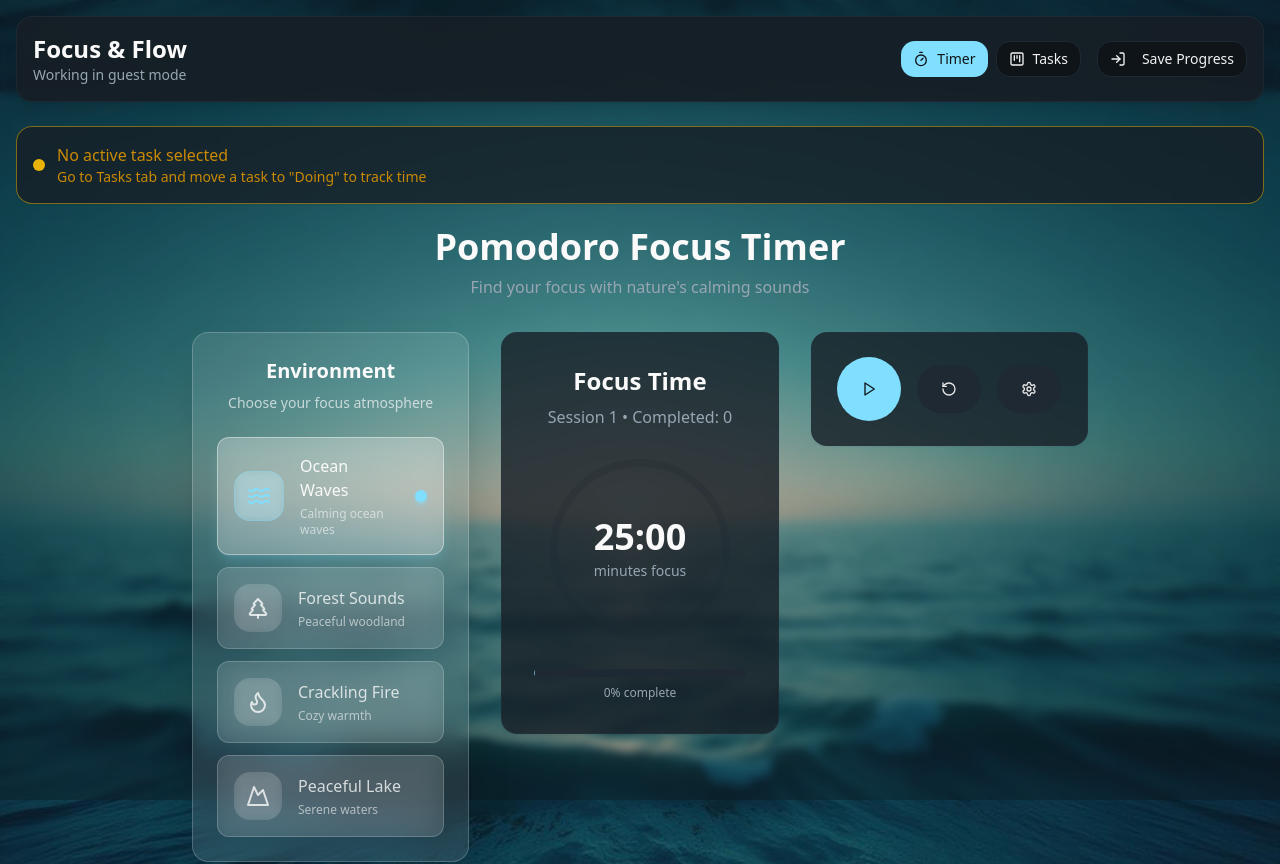
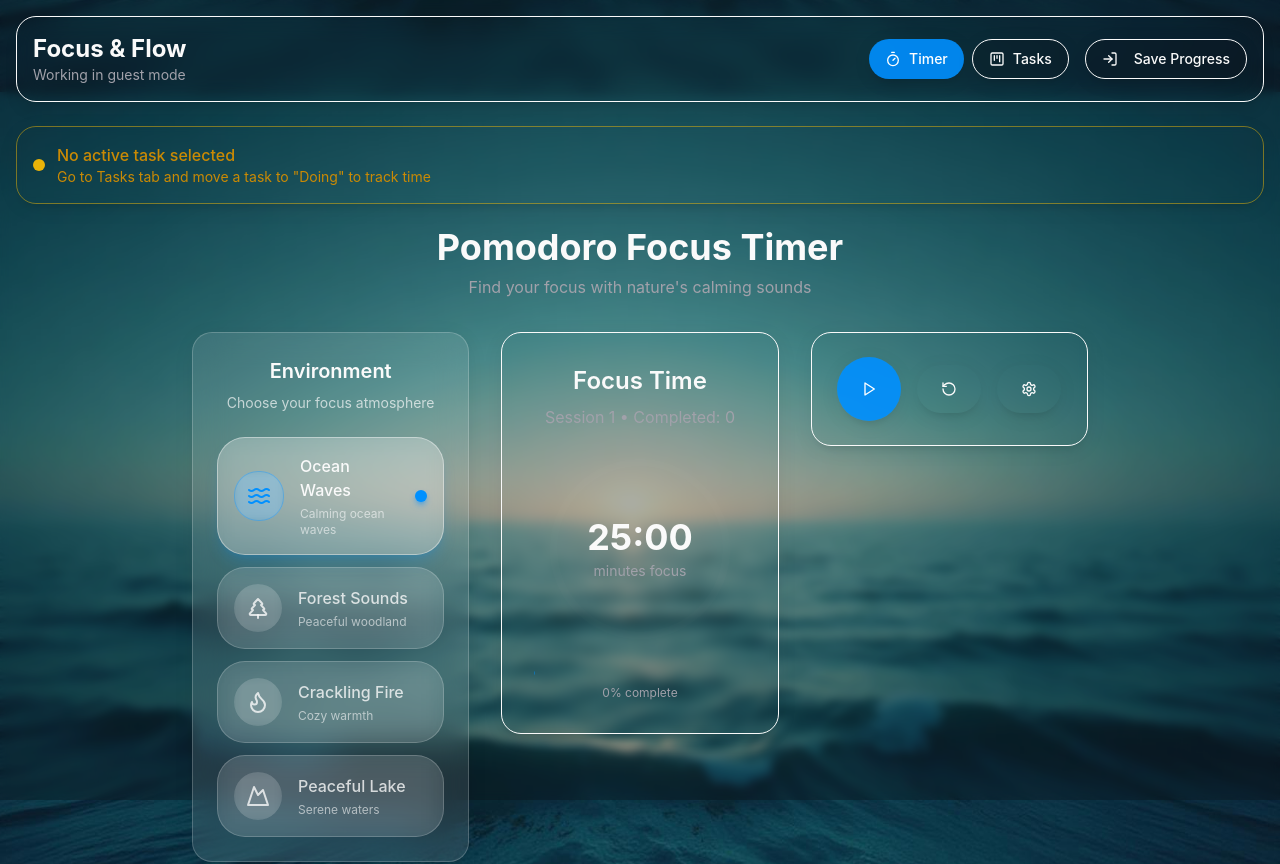
Before and after one commit to dimasmukhlas/webpomodoro, a React (Vite) app: page / in a window 1280 px wide. Shown: the top 864 px of the page. Built offline with nearby package versions, Linux system fonts and the light colour scheme.

Commit message:
Refactor UI for iOS design

```diff
--- a/src/App.css
+++ b/src/App.css
@@ -1,12 +1,18 @@
-/* Pomodoro Timer Styles */
+/* Apple iOS Pomodoro Timer Styles */
 #root {
   min-height: 100vh;
   margin: 0;
   padding: 0;
+  background: linear-gradient(135deg,
+    rgba(20, 25, 45, 0.95) 0%,
+    rgba(15, 20, 40, 0.98) 100%);
 }
 
 body {
   margin: 0;
   min-height: 100vh;
-  transition: background-image 0.8s cubic-bezier(0.4, 0, 0.2, 1);
+  transition: background-image 0.6s cubic-bezier(0.25, 0.46, 0.45, 0.94);
+  backdrop-filter: blur(40px);
+  -webkit-backdrop-filter: blur(40px);
+  font-family: -apple-system, BlinkMacSystemFont, 'Segoe UI', 'Roboto', sans-serif;
 }
--- a/src/components/ui/button.tsx
+++ b/src/components/ui/button.tsx
@@ -5,25 +5,25 @@ import { cva, type VariantProps } from "class-variance-authority"
 import { cn } from "@/lib/utils"
 
 const buttonVariants = cva(
-  "inline-flex items-center justify-center gap-2 whitespace-nowrap rounded-md text-sm font-medium ring-offset-background transition-colors focus-visible:outline-none focus-visible:ring-2 focus-visible:ring-ring focus-visible:ring-offset-2 disabled:pointer-events-none disabled:opacity-50 [&_svg]:pointer-events-none [&_svg]:size-4 [&_svg]:shrink-0",
+  "inline-flex items-center justify-center gap-2 whitespace-nowrap rounded-apple text-sm font-medium ring-offset-background transition-all duration-300 focus-visible:outline-none focus-visible:ring-2 focus-visible:ring-ring focus-visible:ring-offset-2 disabled:pointer-events-none disabled:opacity-50 [&_svg]:pointer-events-none [&_svg]:size-4 [&_svg]:shrink-0 backdrop-blur-glass",
   {
     variants: {
       variant: {
-        default: "bg-primary text-primary-foreground hover:bg-primary/90",
+        default: "bg-primary/90 text-primary-foreground hover:bg-primary shadow-apple hover:shadow-apple-lg transform hover:scale-[1.02] active:scale-[0.98]",
         destructive:
-          "bg-destructive text-destructive-foreground hover:bg-destructive/90",
+          "bg-destructive/90 text-destructive-foreground hover:bg-destructive shadow-apple hover:shadow-apple-lg transform hover:scale-[1.02] active:scale-[0.98]",
         outline:
-          "border border-input bg-background hover:bg-accent hover:text-accent-foreground",
+          "border border-border/40 bg-background/20 backdrop-blur-glass hover:bg-accent/30 hover:text-accent-foreground shadow-apple transform hover:scale-[1.02] active:scale-[0.98]",
         secondary:
-          "bg-secondary text-secondary-foreground hover:bg-secondary/80",
-        ghost: "hover:bg-accent hover:text-accent-foreground",
-        link: "text-primary underline-offset-4 hover:underline",
+          "bg-secondary/60 text-secondary-foreground hover:bg-secondary/80 shadow-apple transform hover:scale-[1.02] active:scale-[0.98]",
+        ghost: "hover:bg-accent/20 hover:text-accent-foreground transform hover:scale-[1.02] active:scale-[0.98]",
+        link: "text-primary underline-offset-4 hover:underline transform hover:scale-[1.02] active:scale-[0.98]",
       },
       size: {
-        default: "h-10 px-4 py-2",
-        sm: "h-9 rounded-md px-3",
-        lg: "h-11 rounded-md px-8",
-        icon: "h-10 w-10",
+        default: "h-12 px-6 py-3",
+        sm: "h-10 rounded-apple px-4",
+        lg: "h-14 rounded-apple-lg px-8 text-base",
+        icon: "h-12 w-12",
       },
     },
     defaultVariants: {
--- a/src/components/ui/card.tsx
+++ b/src/components/ui/card.tsx
@@ -9,7 +9,7 @@ const Card = React.forwardRef<
   <div
     ref={ref}
     className={cn(
-      "rounded-lg border bg-card text-card-foreground shadow-sm",
+      "rounded-apple border border-border/20 bg-card/50 backdrop-blur-glass text-card-foreground shadow-apple animate-glass-morph",
       className
     )}
     {...props}
@@ -23,7 +23,7 @@ const CardHeader = React.forwardRef<
 >(({ className, ...props }, ref) => (
   <div
     ref={ref}
-    className={cn("flex flex-col space-y-1.5 p-6", className)}
+    className={cn("flex flex-col space-y-2 p-8", className)}
     {...props}
   />
 ))
@@ -36,7 +36,7 @@ const CardTitle = React.forwardRef<
   <h3
     ref={ref}
     className={cn(
-      "text-2xl font-semibold leading-none tracking-tight",
+      "text-3xl font-semibold leading-none tracking-tight",
       className
     )}
     {...props}
@@ -60,7 +60,7 @@ const CardContent = React.forwardRef<
   HTMLDivElement,
   React.HTMLAttributes<HTMLDivElement>
 >(({ className, ...props }, ref) => (
-  <div ref={ref} className={cn("p-6 pt-0", className)} {...props} />
+  <div ref={ref} className={cn("p-8 pt-0", className)} {...props} />
 ))
 CardContent.displayName = "CardContent"
 
@@ -70,7 +70,7 @@ const CardFooter = React.forwardRef<
 >(({ className, ...props }, ref) => (
   <div
     ref={ref}
-    className={cn("flex items-center p-6 pt-0", className)}
+    className={cn("flex items-center p-8 pt-0", className)}
     {...props}
   />
 ))
--- a/src/components/ui/checkbox.tsx
+++ b/src/components/ui/checkbox.tsx
@@ -11,7 +11,7 @@ const Checkbox = React.forwardRef<
   <CheckboxPrimitive.Root
     ref={ref}
     className={cn(
-      "peer h-4 w-4 shrink-0 rounded-sm border border-primary ring-offset-background focus-visible:outline-none focus-visible:ring-2 focus-visible:ring-ring focus-visible:ring-offset-2 disabled:cursor-not-allowed disabled:opacity-50 data-[state=checked]:bg-primary data-[state=checked]:text-primary-foreground",
+      "peer h-5 w-5 shrink-0 rounded-md border border-border/40 bg-background/20 backdrop-blur-glass ring-offset-background transition-all duration-300 focus-visible:outline-none focus-visible:ring-2 focus-visible:ring-ring focus-visible:ring-offset-2 disabled:cursor-not-allowed disabled:opacity-50 data-[state=checked]:bg-primary data-[state=checked]:text-primary-foreground shadow-apple hover:shadow-apple-lg transform hover:scale-[1.05] active:scale-[0.95]",
       className
     )}
     {...props}
--- a/src/components/ui/input.tsx
+++ b/src/components/ui/input.tsx
@@ -8,7 +8,7 @@ const Input = React.forwardRef<HTMLInputElement, React.ComponentProps<"input">>(
       <input
         type={type}
         className={cn(
-          "flex h-10 w-full rounded-md border border-input bg-background px-3 py-2 text-base ring-offset-background file:border-0 file:bg-transparent file:text-sm file:font-medium file:text-foreground placeholder:text-muted-foreground focus-visible:outline-none focus-visible:ring-2 focus-visible:ring-ring focus-visible:ring-offset-2 disabled:cursor-not-allowed disabled:opacity-50 md:text-sm",
+          "flex h-12 w-full rounded-apple border border-border/40 bg-background/20 backdrop-blur-glass px-4 py-3 text-base ring-offset-background file:border-0 file:bg-transparent file:text-sm file:font-medium file:text-foreground placeholder:text-muted-foreground focus-visible:outline-none focus-visible:ring-2 focus-visible:ring-ring focus-visible:ring-offset-2 disabled:cursor-not-allowed disabled:opacity-50 shadow-apple transition-all duration-300 hover:shadow-apple-lg md:text-sm",
           className
         )}
         ref={ref}
--- a/src/components/ui/progress.tsx
+++ b/src/components/ui/progress.tsx
@@ -10,13 +10,13 @@ const Progress = React.forwardRef<
   <ProgressPrimitive.Root
     ref={ref}
     className={cn(
-      "relative h-4 w-full overflow-hidden rounded-full bg-secondary",
+      "relative h-3 w-full overflow-hidden rounded-apple bg-secondary/30 backdrop-blur-glass shadow-apple",
       className
     )}
     {...props}
   >
     <ProgressPrimitive.Indicator
-      className="h-full w-full flex-1 bg-primary transition-all"
+      className="h-full w-full flex-1 bg-gradient-to-r from-primary to-primary/80 transition-all duration-500 ease-out rounded-apple shadow-inner"
       style={{ transform: `translateX(-${100 - (value || 0)}%)` }}
     />
   </ProgressPrimitive.Root>
--- a/src/components/ui/separator.tsx
+++ b/src/components/ui/separator.tsx
@@ -16,7 +16,7 @@ const Separator = React.forwardRef<
       decorative={decorative}
       orientation={orientation}
       className={cn(
-        "shrink-0 bg-border",
+        "shrink-0 bg-border/30 backdrop-blur-glass",
         orientation === "horizontal" ? "h-[1px] w-full" : "h-full w-[1px]",
         className
       )}
--- a/src/index.css
+++ b/src/index.css
@@ -2,78 +2,84 @@
 @tailwind components;
 @tailwind utilities;
 
-/* Nature-themed Pomodoro Timer Design System */
+/* Apple Transparent iOS Design System */
 
 @layer base {
   :root {
-    /* Base theme - Default/Sea */
-    --background: 210 25% 8%;
+    /* Apple-style transparent design tokens */
+    --background: 240 10% 3.9%;
     --foreground: 0 0% 98%;
 
-    --card: 210 25% 12%;
-    --card-foreground: 0 0% 95%;
+    --card: 0 0% 100% / 0.05;
+    --card-foreground: 0 0% 98%;
 
-    --popover: 210 25% 10%;
-    --popover-foreground: 0 0% 95%;
+    --popover: 0 0% 100% / 0.1;
+    --popover-foreground: 0 0% 98%;
 
-    --primary: 195 100% 75%;
-    --primary-foreground: 210 25% 8%;
+    --primary: 221 83% 53%;
+    --primary-foreground: 0 0% 100%;
 
-    --secondary: 210 25% 16%;
-    --secondary-foreground: 0 0% 90%;
+    --secondary: 0 0% 100% / 0.08;
+    --secondary-foreground: 0 0% 98%;
 
-    --muted: 210 25% 14%;
-    --muted-foreground: 210 15% 65%;
+    --muted: 0 0% 100% / 0.05;
+    --muted-foreground: 240 5% 64.9%;
 
-    --accent: 195 100% 65%;
-    --accent-foreground: 210 25% 8%;
+    --accent: 0 0% 100% / 0.1;
+    --accent-foreground: 0 0% 98%;
 
-    --destructive: 0 75% 65%;
+    --destructive: 0 84% 60%;
     --destructive-foreground: 0 0% 98%;
 
-    --border: 210 25% 20%;
-    --input: 210 25% 16%;
-    --ring: 195 100% 75%;
+    --border: 0 0% 100% / 0.12;
+    --input: 0 0% 100% / 0.08;
+    --ring: 221 83% 53%;
 
-    --radius: 1rem;
+    --radius: 1.5rem;
 
-    /* Nature theme colors */
-    --sea-primary: 195 100% 75%;
-    --sea-secondary: 200 100% 60%;
-    --sea-background: 210 25% 8%;
-    --sea-card: 210 25% 12%;
+    /* Apple iOS theme colors */
+    --sea-primary: 206 100% 50%;
+    --sea-secondary: 195 100% 75%;
+    --sea-background: 220 20% 6%;
+    --sea-card: 0 0% 100% / 0.05;
 
-    --forest-primary: 120 60% 70%;
-    --forest-secondary: 100 50% 45%;
-    --forest-background: 120 25% 8%;
-    --forest-card: 120 25% 12%;
+    --forest-primary: 142 71% 45%;
+    --forest-secondary: 120 60% 70%;
+    --forest-background: 120 20% 6%;
+    --forest-card: 0 0% 100% / 0.05;
 
-    --woodfire-primary: 25 100% 70%;
-    --woodfire-secondary: 15 90% 55%;
-    --woodfire-background: 15 25% 8%;
-    --woodfire-card: 15 25% 12%;
+    --woodfire-primary: 25 95% 53%;
+    --woodfire-secondary: 25 100% 70%;
+    --woodfire-background: 15 20% 6%;
+    --woodfire-card: 0 0% 100% / 0.05;
 
-    --lake-primary: 220 80% 75%;
-    --lake-secondary: 240 70% 60%;
-    --lake-background: 230 25% 8%;
-    --lake-card: 230 25% 12%;
+    --lake-primary: 212 100% 48%;
+    --lake-secondary: 220 80% 75%;
+    --lake-background: 230 20% 6%;
+    --lake-card: 0 0% 100% / 0.05;
 
-    /* Gradients */
-    --gradient-sea: linear-gradient(135deg, hsl(195 100% 20%), hsl(210 80% 15%));
-    --gradient-forest: linear-gradient(135deg, hsl(120 40% 20%), hsl(100 30% 15%));
-    --gradient-woodfire: linear-gradient(135deg, hsl(25 60% 25%), hsl(15 40% 15%));
-    --gradient-lake: linear-gradient(135deg, hsl(220 50% 20%), hsl(240 40% 15%));
+    /* Apple-style gradients with transparency */
+    --gradient-sea: linear-gradient(135deg, hsl(206 100% 10% / 0.8), hsl(220 20% 6% / 0.9));
+    --gradient-forest: linear-gradient(135deg, hsl(142 71% 10% / 0.8), hsl(120 20% 6% / 0.9));
+    --gradient-woodfire: linear-gradient(135deg, hsl(25 95% 10% / 0.8), hsl(15 20% 6% / 0.9));
+    --gradient-lake: linear-gradient(135deg, hsl(212 100% 10% / 0.8), hsl(230 20% 6% / 0.9));
+
+    /* Apple-style glass effects */
+    --glass-background: 0 0% 100% / 0.1;
+    --glass-border: 0 0% 100% / 0.18;
+    --glass-shadow: 0 8px 32px 0 rgb(31 38 135 / 0.37);
 
     /* Timer colors */
     --timer-progress: var(--primary);
     --timer-track: hsl(var(--muted));
     --timer-glow: hsl(var(--primary) / 0.3);
 
-    /* Animations */
-    --transition-theme: all 0.8s cubic-bezier(0.4, 0, 0.2, 1);
-    --transition-smooth: all 0.3s cubic-bezier(0.4, 0, 0.2, 1);
+    /* Apple-style animations */
+    --transition-theme: all 0.6s cubic-bezier(0.25, 0.46, 0.45, 0.94);
+    --transition-smooth: all 0.3s cubic-bezier(0.25, 0.46, 0.45, 0.94);
+    --transition-spring: all 0.4s cubic-bezier(0.175, 0.885, 0.32, 1.275);
 
-    --radius: 1rem;
+    --radius: 1.5rem;
 
     --sidebar-background: 0 0% 98%;
 
@@ -138,5 +144,23 @@
 
   body {
     @apply bg-background text-foreground;
+    font-family: -apple-system, BlinkMacSystemFont, 'Segoe UI', system-ui, sans-serif;
+    font-feature-settings: 'kern' 1;
+    text-rendering: optimizeLegibility;
+    -webkit-font-smoothing: antialiased;
+    -moz-osx-font-smoothing: grayscale;
+  }
+
+  /* Apple-style glass morphism utilities */
+  .glass-card {
+    @apply backdrop-blur-glass bg-card/50 border border-border/20 rounded-apple shadow-apple;
+  }
+
+  .glass-button {
+    @apply backdrop-blur-glass bg-background/20 hover:bg-background/30 border border-border/40 rounded-apple shadow-apple transition-all duration-300;
+  }
+
+  .glass-input {
+    @apply backdrop-blur-glass bg-background/20 border border-border/40 rounded-apple shadow-apple;
   }
 }
--- a/tailwind.config.ts
+++ b/tailwind.config.ts
@@ -69,6 +69,15 @@ export default {
 				'gradient-woodfire': 'var(--gradient-woodfire)',
 				'gradient-lake': 'var(--gradient-lake)',
 			},
+			backdropBlur: {
+				'xs': '2px',
+				'glass': '40px',
+			},
+			boxShadow: {
+				'glass': 'var(--glass-shadow)',
+				'apple': '0 4px 25px -5px rgba(0, 0, 0, 0.1), 0 8px 10px -6px rgba(0, 0, 0, 0.1)',
+				'apple-lg': '0 10px 40px -10px rgba(0, 0, 0, 0.2), 0 20px 25px -5px rgba(0, 0, 0, 0.1)',
+			},
 			transitionProperty: {
 				'theme': 'background-color, border-color, color, fill, stroke, opacity, box-shadow, transform, filter, backdrop-filter',
 			},
@@ -77,8 +86,12 @@ export default {
 			},
 			borderRadius: {
 				lg: 'var(--radius)',
-				md: 'calc(var(--radius) - 2px)',
-				sm: 'calc(var(--radius) - 4px)'
+				md: 'calc(var(--radius) - 4px)',
+				sm: 'calc(var(--radius) - 8px)',
+				xl: 'calc(var(--radius) + 4px)',
+				'2xl': 'calc(var(--radius) + 8px)',
+				'apple': '1.25rem',
+				'apple-lg': '2rem',
 			},
 			keyframes: {
 				'accordion-down': {
@@ -108,6 +121,21 @@ export default {
 				'gentle-float': {
 					'0%, 100%': { transform: 'translateY(0px)' },
 					'50%': { transform: 'translateY(-10px)' }
+				},
+				'glass-morph': {
+					'0%': {
+						backdropFilter: 'blur(0px)',
+						background: 'rgba(255, 255, 255, 0)'
+					},
+					'100%': {
+						backdropFilter: 'blur(40px)',
+						background: 'var(--glass-background)'
+					}
+				},
+				'bounce-subtle': {
+					'0%, 20%, 50%, 80%, 100%': { transform: 'translateY(0)' },
+					'40%': { transform: 'translateY(-4px)' },
+					'60%': { transform: 'translateY(-2px)' }
 				}
 			},
 			animation: {
@@ -115,7 +143,9 @@ export default {
 				'accordion-up': 'accordion-up 0.2s ease-out',
 				'timer-pulse': 'timer-pulse 2s ease-in-out infinite',
 				'theme-fade': 'theme-fade 0.8s ease-out',
-				'gentle-float': 'gentle-float 3s ease-in-out infinite'
+				'gentle-float': 'gentle-float 3s ease-in-out infinite',
+				'glass-morph': 'glass-morph 0.6s cubic-bezier(0.25, 0.46, 0.45, 0.94)',
+				'bounce-subtle': 'bounce-subtle 1s ease-in-out'
 			}
 		}
 	},
```
Also changed, not shown: 1 other file (tests, documents, lock files or other folders).
